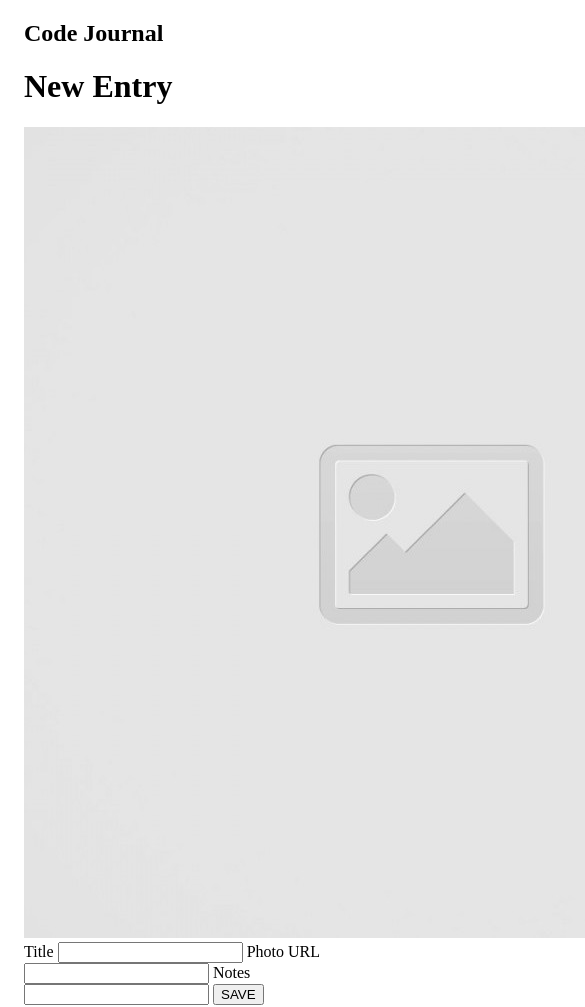
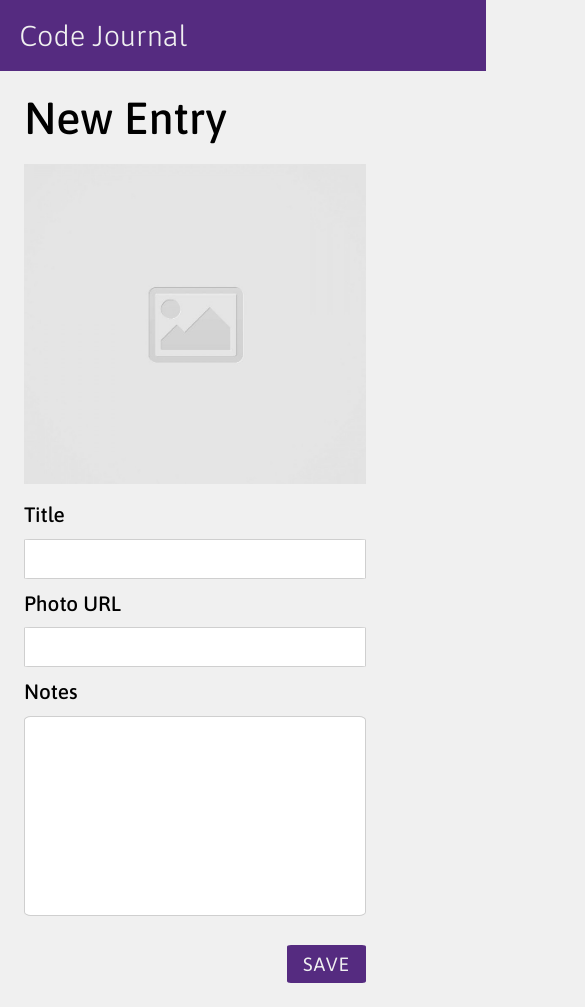
Before and after one commit to timlee712/code-journal, a website: page index.html in a window 390 px wide. Shown: the top 1007 px of the page, 585 px wide, since content can reach past the window. Drawn offline with Linux system fonts and the light colour scheme.

Commit message:
Complete the HTML form using responsive layout classes

```diff
--- a/css/styles.css
+++ b/css/styles.css
@@ -0,0 +1,104 @@
+@import "https://fonts.googleapis.com/css2?family=Asap:wght@100;300;400;500;600&display=swap";
+
+* {
+  box-sizing: border-box;
+  background-color: #f0f0f0;
+  font-family: Asap, sans-serif;
+}
+
+.header-title {
+  background-color: #552b80;
+  color: #f0f0f0;
+  padding: 1.2rem 7.2rem;
+  margin: 0 -7.5rem;
+  font-size: 1.8rem;
+  font-weight: 300;
+}
+
+.new-entry {
+  font-size: 2.8rem;
+  margin: 1.3rem 0;
+  font-weight: 500;
+}
+
+.input,
+.input-notes {
+  display: flex;
+  flex-direction: column;
+  justify-content: center;
+}
+
+.placeholder-image {
+  object-fit: cover;
+  width: 100%;
+  height: 320px;
+  margin-bottom: 1rem;
+}
+
+input {
+  margin: 0.8rem 0;
+  border-radius: 2%;
+  border: 1px solid #cfcfcf;
+  background-color: white;
+}
+
+label {
+  font-size: 1.3rem;
+  font-weight: 500;
+}
+
+.notes {
+  height: 200px;
+}
+
+.title,
+.photo {
+  height: 40px;
+}
+
+.save-button {
+  background-color: #552b80;
+  color: #f0f0f0;
+  margin: 1rem 0 1.5rem;
+  border: none;
+  border-radius: 5%;
+  padding: 0.5rem 1rem;
+  font-size: 1.2rem;
+  letter-spacing: 1px;
+}
+
+.button {
+  text-align: right;
+}
+
+@media only screen and (min-width: 768px) {
+  .container {
+    width: 100%;
+  }
+
+  .header-title {
+    margin: 0 -20.75rem;
+    padding-left: 325px;
+  }
+
+  .input {
+    width: 40%;
+  }
+
+  .photo {
+    margin-bottom: 160px;
+  }
+
+  .input-notes {
+    width: 100%;
+    display: flex;
+    justify-content: center;
+    flex-direction: column;
+  }
+
+  .placeholder-image {
+    width: 50%;
+    float: left;
+    margin-right: 1.5rem;
+  }
+}
--- a/index.html
+++ b/index.html
@@ -14,26 +14,40 @@
   <link rel="stylesheet" href="css/reset.css">
   <link rel="stylesheet" href="css/layout.css">
   <link rel="stylesheet" href="css/styles.css">
+  <link rel="preconnect" href="https://fonts.googleapis.com">
+  <link rel="preconnect" href="https://fonts.gstatic.com" crossorigin>
+  <link href="https://fonts.googleapis.com/css2?family=Asap:wght@100;300;400;500;600&display=swap" rel="stylesheet">
 </head>
 <body>
   <header>
     <div class="container">
       <h2 class="header-title">Code Journal</h2>
     </div>
-
   </header>
   <main class="container">
     <div data-view="entry-form">
       <h1 class="new-entry">New Entry</h1>
+
+      <form class="entry-form">
+        <div class="img">
           <img src="images/placeholder-image-square.jpg" alt="placeholder-image" class="placeholder-image">
-      <form class="entry-form">
+        </div>
+        <div class="input">
           <label>Title</label>
           <input type="text" class="title">
+        </div>
+        <div class="input">
           <label>Photo URL</label>
           <input type="url" class="photo">
-        <label>Notes</label>
+        </div>
+        <div class="input-notes">
+          <label class="notes-label">Notes</label>
           <input type="text" class="notes">
+        </div>
+        <div class="button">
           <button type="submit" class="save-button">SAVE</button>
+        </div>
+
       </form>
     </div>
     <div data-view="entries" class="hidden"></div>
```
Lines whose indentation alone changed are shown as unchanged.
